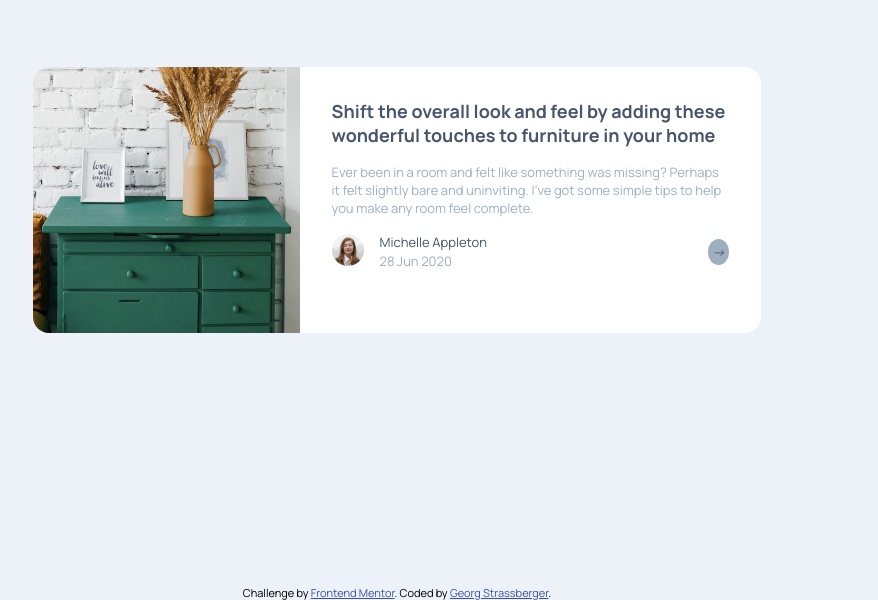
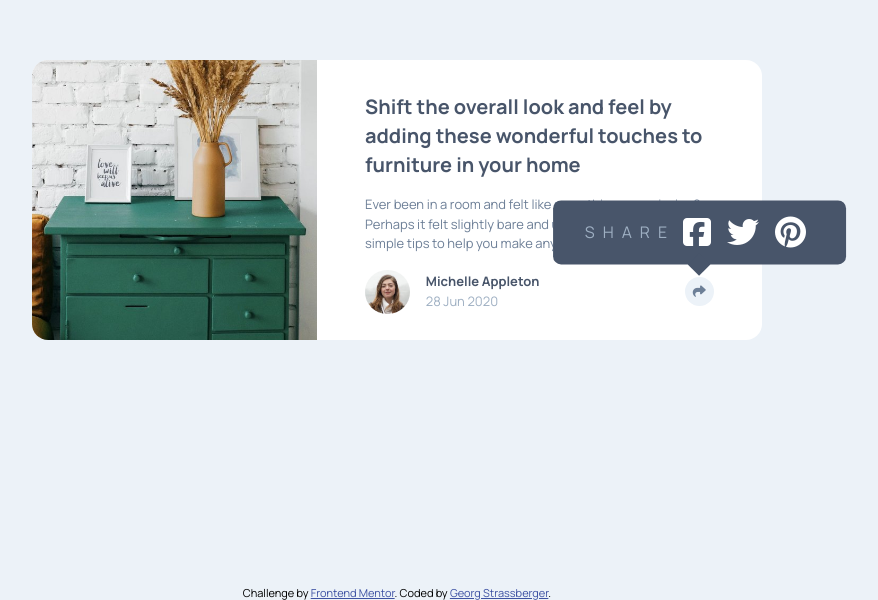
Before and after one commit to GeorgStrassberger/fm-article-preview-component, a plain HTML site: page index.html in a window 1280 px wide. Shown: the part 200-800 px from the top of the page, without its empty margins (243-1121 px from the left). Drawn offline with Linux system fonts and the light colour scheme.

Commit message:
desktop view

```diff
--- a/css/style.css
+++ b/css/style.css
@@ -8,6 +8,7 @@
   --dark-blue: hsl(214, 17%, 51%);
   --blue: hsl(212, 23%, 69%);
   --light-blue: hsl(210, 46%, 95%);
+  --white: #fff;
   --ff-manrope: "Manrope";
   --fw-semibold: 500;
   --fw-bold: 700;
@@ -31,29 +32,31 @@ body {
 }
 
 .card {
-  /* height: 20rem; */
-  width: 45.5rem;
+  height: 17.5rem;
+  width: 45.6rem;
   border-radius: 1rem;
-  background-color: #fff;
+  background-color: var(--white);
   display: flex;
   flex-direction: row;
-  overflow: hidden;
+  /* overflow: hidden; */
 }
 
 .card-header {
-  aspect-ratio: 1/1;
+  /* aspect-ratio: 1/1; */
 }
 
 .card-image {
+  border-top-left-radius: 1rem;
+  border-bottom-left-radius: 1rem;
   display: block;
   height: 100%;
-  width: 100%;
+  width: 17.8rem;
   object-fit: cover;
   object-position: center center;
 }
 
 .card-body {
-  padding: 2rem;
+  padding: 2rem 3rem;
   display: flex;
   flex-direction: column;
   gap: 1rem;
@@ -61,12 +64,14 @@ body {
 
 .card-title {
   color: var(--very-dark-blue);
-  font-size: 18px;
+  font-size: 20px;
   font-weight: var(--fw-bold);
+  line-height: 145%;
 }
 
 .card-content {
-  color: var(--blue);
+  color: var(--dark-blue);
+  line-height: 150%;
 }
 
 .creator {
@@ -77,8 +82,9 @@ body {
 }
 
 .creator-avatar {
-  height: 2rem;
-  width: 2rem;
+  display: block;
+  height: 2.8rem;
+  width: 2.8rem;
   border-radius: 100%;
 }
 
@@ -90,6 +96,7 @@ body {
 .creator-name {
   line-height: 150%;
   color: var(--very-dark-blue);
+  font-weight: var(--fw-bold);
 }
 
 .creator-date {
@@ -97,12 +104,61 @@ body {
   color: var(--blue);
 }
 
-.arrow-icon {
+.icon-container {
+  position: relative;
   margin-left: auto;
-  color: var(--very-dark-blue);
-  background-color: var(--blue);
-  padding: 0.25rem;
+}
+
+.icon-share {
+  color: var(--dark-blue);
+  background-color: var(--light-blue);
+  padding: 0.5rem;
   border-radius: 100%;
+  cursor: pointer;
+  transition: all 125ms ease-in-out;
+}
+
+.icon-share:hover {
+  color: var(--light-blue);
+  background-color: var(--dark-blue);
+  transition: all 125ms ease-in-out;
+}
+
+.fa-color {
+  color: var(--white);
+}
+
+.d-none {
+  display: none !important;
+}
+
+.modal {
+  position: absolute;
+  bottom: 0;
+  left: 0;
+  transform: translate(-45%, -65%);
+  z-index: 20;
+  display: flex;
+  gap: 0.5rem;
+  align-items: center;
+  padding: 1rem 2rem;
+  background-color: var(--very-dark-blue);
+  letter-spacing: 0.5rem;
+  font-size: 1rem;
+  color: var(--blue);
+  border-radius: 0.5rem;
+  text-transform: uppercase;
+}
+
+.square {
+  position: absolute;
+  left: 50%;
+  bottom: 0;
+  z-index: 10;
+  background-color: var(--very-dark-blue);
+  height: 1rem;
+  width: 1rem;
+  transform: translate(-50%, 50%) rotate(45deg);
 }
 
 footer {
@@ -118,6 +174,7 @@ footer {
 .attribution a {
   color: hsl(228, 45%, 44%);
 }
+
 /*
 Breakpoints
 - Mobile: 375px
--- a/index.html
+++ b/index.html
@@ -4,6 +4,9 @@
 <head>
   <meta charset="UTF-8">
   <meta name="viewport" content="width=device-width, initial-scale=1.0">
+  <link rel="stylesheet" href="https://cdnjs.cloudflare.com/ajax/libs/font-awesome/6.6.0/css/all.min.css"
+    integrity="sha512-Kc323vGBEqzTmouAECnVceyQqyqdsSiqLQISBL29aUW4U/M7pSPA/gEUZQqv1cwx4OnYxTxve5UMg5GT6L4JJg=="
+    crossorigin="anonymous" referrerpolicy="no-referrer" />
   <link rel="icon" type="image/png" sizes="32x32" href="./assets/images/favicon-32x32.png">
   <link rel="stylesheet" href="./css/style.css">
   <title>Frontend Mentor | Article preview component</title>
@@ -12,21 +15,21 @@
 <body>
 
   <div class="card">
-    <!-- Header -->
+    <!-- CARD HEADER -->
     <div class="card-header">
       <picture>
         <img class="card-image" src="./assets/images/drawers.jpg" alt="drawers">
       </picture>
     </div>
 
-    <!-- Body -->
+    <!-- CARD BODY -->
     <div class="card-body">
-      <!-- first row -->
+      <!-- TITLE ROW -->
       <div class="card-title">
         Shift the overall look and feel by adding these wonderful
         touches to furniture in your home
       </div>
-      <!-- second row -->
+      <!-- CONTENT ROW -->
       <div class="card-content">
         <p>
           Ever been in a room and felt like something was missing? Perhaps
@@ -34,31 +37,43 @@
           to help you make any room feel complete.
         </p>
       </div>
-      <!-- third row -->
+
+      <!-- CREATOR ROW -->
       <div class="creator">
         <picture>
           <img class="creator-avatar" src="./assets/images/avatar-michelle.jpg" alt="avatar">
         </picture>
-        <!--  -->
+        <!-- INFO -->
         <div class="creator-info">
           <span class="creator-name">Michelle Appleton</span>
           <time class="creator-date" datetime="28.6.2020">
             28 Jun 2020
           </time>
         </div>
-        <!-- arrow svg missing -->
-        <div class="arrow-icon">
-          <i>-></i>
+
+        <div class="icon-container">
+          <!-- Hover Content -->
+          <div id="modal" class="modal">
+            <span>Share</span>
+            <i class="fa-brands fa-2x fa-square-facebook fa-color"></i>
+            <i class="fa-brands fa-2x fa-twitter fa-color"></i>
+            <i class="fa-brands fa-2x fa-pinterest fa-color"></i>
+            <div class="square"></div>
+          </div>
+          <!-- Share Icon -->
+          <i onclick="toggelModal()" class="fa fa-share icon-share" aria-hidden="true"></i>
         </div>
-      </div>
-      <!-- hovercontent -->
-      <div style="display: none;" class="modal">
-        Share
+
+
+
       </div>
 
     </div>
 
   </div>
+
+
+
 
   <footer>
     <div class="attribution">
@@ -66,6 +81,13 @@
       Coded by <a href="https://georg-strassberger.de">Georg Strassberger</a>.
     </div>
   </footer>
+
+  <script>
+    function toggelModal() {
+      const icon = document.getElementById('modal');
+      icon.classList.toggle('d-none');
+    }
+  </script>
 </body>
 
 </html>
```
